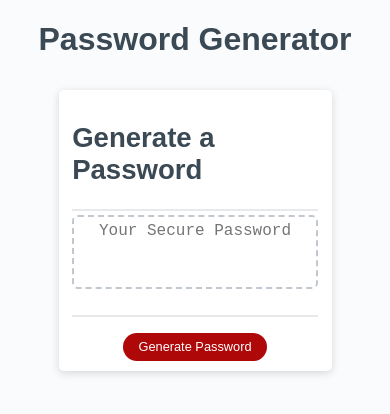
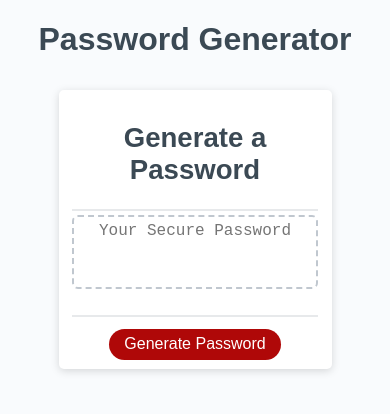
Before and after one commit to Abermaggie/Password_Generator--Abernathy, a plain HTML site: page index.html in a window 390 px wide. Drawn offline with Linux system fonts and the light colour scheme.

Commit message:
Media queries edited and changed to reflect tablet and mobile sizes

```diff
--- a/assets/css/style.css
+++ b/assets/css/style.css
@@ -120,11 +120,16 @@ button {
   overflow: hidden;
 }
 
-@media (max-width: 690px) {
+
+
+@media (max-width: 768px) {
   .btn {
-    font-size: 1rem;
-    margin: 16px 0px 0px 0px;
+    font-size: 1.5rem;
+    margin: 5% 0% 0% 0%;
     padding: 10px 15px;
+  }
+  h2{
+    text-align: center;
   }
 
   #password {
@@ -132,8 +137,11 @@ button {
   }
 }
 
-@media (max-width: 500px) {
+@media (max-width: 576px) {
   .btn {
-    font-size: 0.8rem;
+    font-size: 1rem;
+  }
+  h2 {
+    text-align: center;
   }
 }
```
